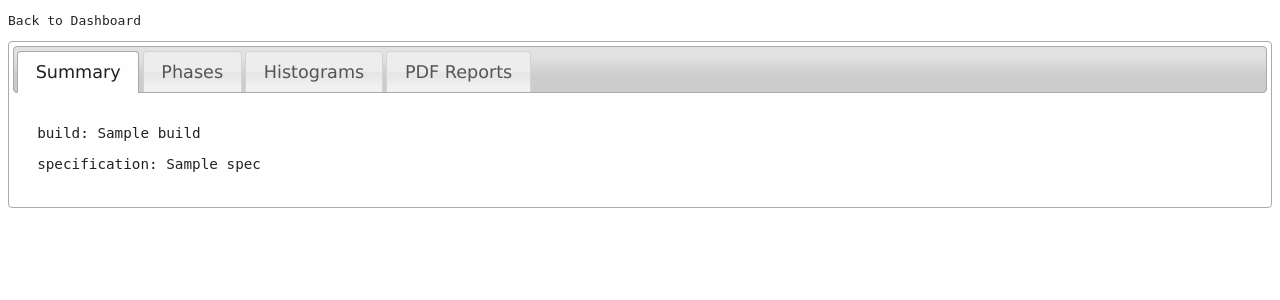
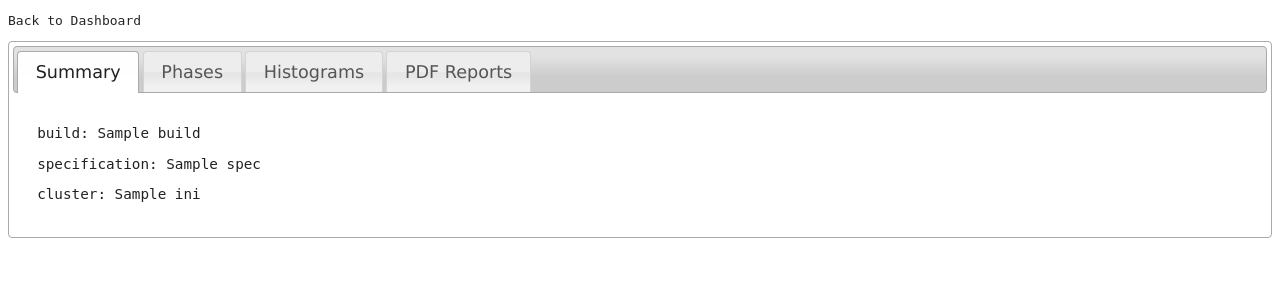
Before and after one commit to pavel-paulau/django_cbkarma, a Django app: template templates/details.html in a window 1280 px wide. Shown: the top 300 px of the page. Run offline with Django 3.2, Linux system fonts and the light colour scheme; the template is opened without the code that fills it: most values are stand-ins (such as "Sample title", 1, 10 or a date in 2020); some libraries are stand-ins or nearby versions.

Commit message:
Cluster in test details

```diff
--- a/templates/details.html
+++ b/templates/details.html
@@ -12,6 +12,7 @@
     <div id="tabs-1">
         <pre>build: <a href="http://builds.hq.northscale.net/latestbuilds/CHANGES_couchbase-server-{{ build }}.txt">{{ build }}</a></pre>
         <pre>specification: <a href="https://raw.github.com/couchbase/testrunner/master/conf/perf/{{ spec }}.conf">{{ spec }}</a></pre>
+        <pre>cluster: <a href="https://raw.github.com/couchbase/testrunner/master/resources/perf/{{ ini }}.ini">{{ ini }}</a></pre>
     </div>
     <div id="tabs-2">
         {% for phase in phases %}
--- a/views.py
+++ b/views.py
@@ -54,6 +54,7 @@ def details(request):
                                        'reports': reports,
                                        'build': test_details.get('build'),
                                        'spec': test_details.get('spec'),
+                                       'ini': test_details.get('ini'),
                                        'test_id': test_id,
                                        'title': 'Test Details'})
 
```
